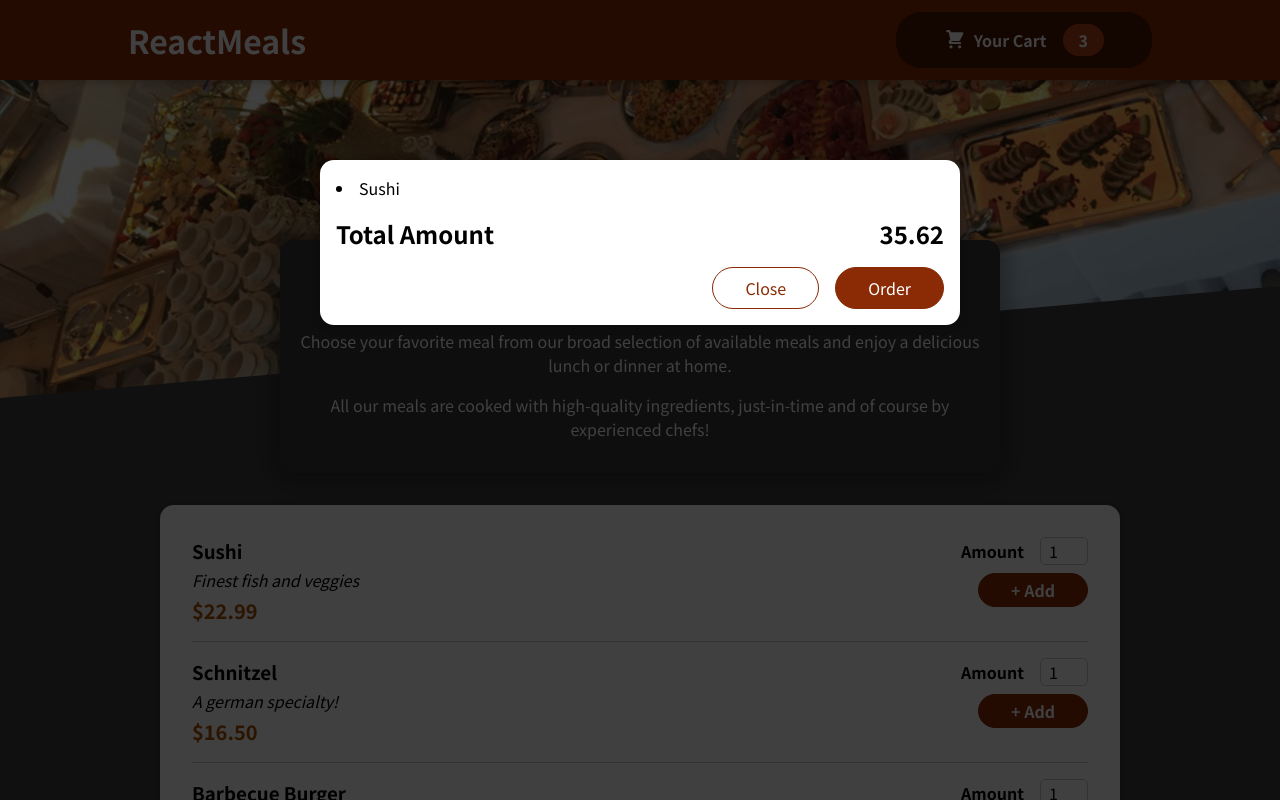
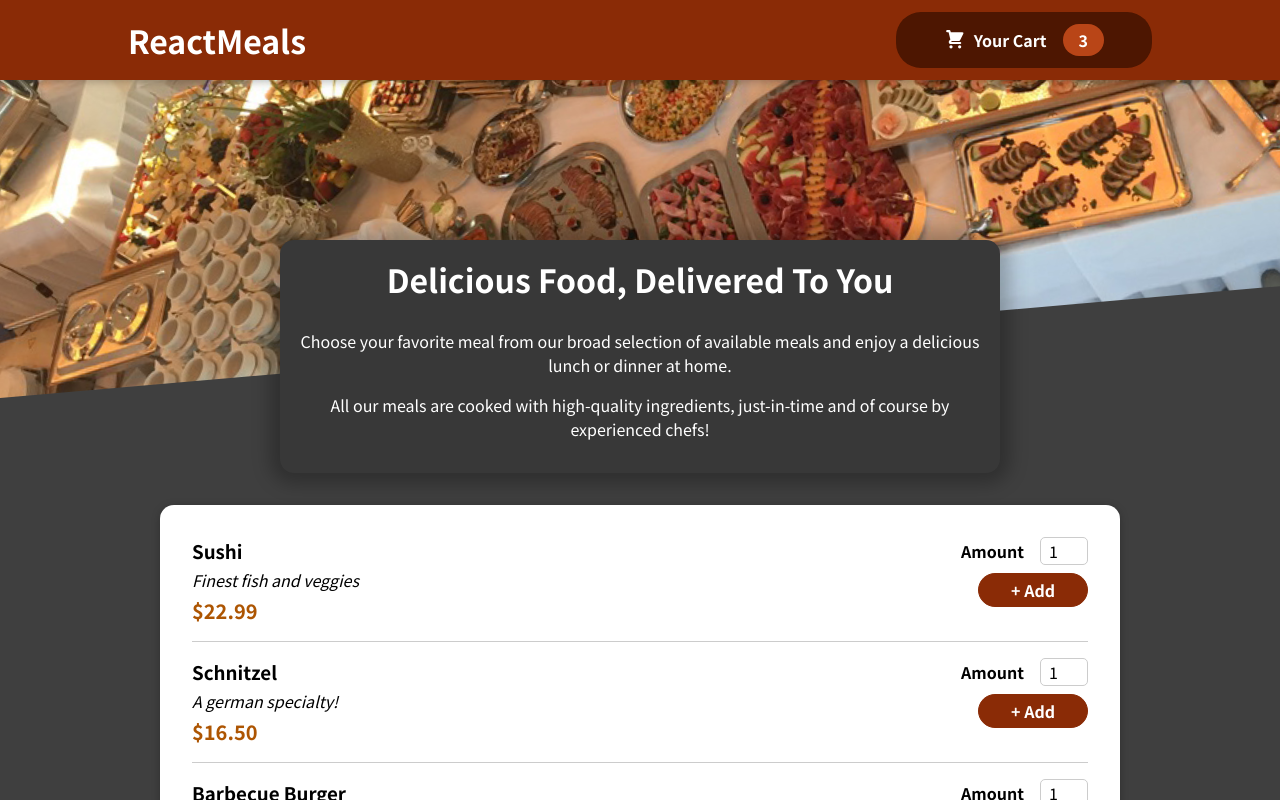
Before and after one commit to BurhanEyuboglu/FoodOrderApp, a React (Create React App) app: page / in a window 1280 px wide. Shown: the top 800 px of the page. Built offline with nearby package versions, Linux system fonts and the light colour scheme.

Commit message:
useEffect

```diff
--- a/src/App.js
+++ b/src/App.js
@@ -1,13 +1,23 @@
-import React, { Fragment } from "react";
+import React, { Fragment, useState } from "react";
 import Header from "./components/Layout/Header";
 import Meals from "./components/Meals/Meals";
 import Cart from "./components/Cart/Cart";
 
 function App() {
+  const [cartIsShown, setCartIsShown] = useState(false);
+
+  const showCartHandler = (props) => {
+    setCartIsShown(true);
+  };
+
+  const hideCartHandler = (props) => {
+    setCartIsShown(false);
+  };
+
   return (
     <Fragment>
-      <Cart />
-      <Header />
+      {cartIsShown && <Cart onClose={hideCartHandler}/>}
+      <Header onShowCart={showCartHandler} />
       <main>
         <Meals />
       </main>
--- a/src/components/Cart/Cart.js
+++ b/src/components/Cart/Cart.js
@@ -8,14 +8,14 @@
   ].map((item) => <li>{item.name}</li>);
 
   return (
-    <Modal>
+    <Modal onClose={props.onClose}>
       {cartItems}
       <div className={classes.total}>
         <span>Total Amount</span>
         <span>35.62</span>
       </div>
       <div className={classes.actions}>
-        <button className={classes["button--alt"]}>Close</button>
+        <button className={classes["button--alt"]} onClick={props.onClose}>Close</button>
         <button className={classes.button}>Order</button>
       </div>
     </Modal>
--- a/src/components/Layout/Header.js
+++ b/src/components/Layout/Header.js
@@ -8,7 +8,7 @@
     return <Fragment>
         <header className={classes.header}>
             <h1>ReactMeals</h1>
-            <HeaderCartButton/>
+            <HeaderCartButton onClick={props.onShowCart}/>
         </header>
         <div className={classes['main-image']}>
             <img src={mealsImage} alt='A table full of delicious food!' />
--- a/src/components/Layout/HeaderCartButton.js
+++ b/src/components/Layout/HeaderCartButton.js
@@ -3,7 +3,7 @@
 
 const HeaderCartButton = props =>{
     return(
-    <button className={classes.button}>
+    <button className={classes.button} onClick={props.onClick}>
         <span className={classes.icon}>
             <CartIcon />
         </span>
--- a/src/components/UI/Modal.js
+++ b/src/components/UI/Modal.js
@@ -3,7 +3,7 @@
 import ReactDOM from "react-dom";
 
 const Backdrop = (props) => {
-  return <div className={classes.backdrop} />;
+  return <div className={classes.backdrop} onClick={props.onClose} />;
 };
 
 const ModalOverlay = (props) => {
@@ -19,7 +19,7 @@
 const Modal = (props) => {
   return (
     <Fragment>
-      {ReactDOM.createPortal(<Backdrop />,portalElement)}
+      {ReactDOM.createPortal(<Backdrop onClose={props.onClose}/>,portalElement)}
       {ReactDOM.createPortal(<ModalOverlay>{props.children}</ModalOverlay>, portalElement)}
     </Fragment>
   );
```
Also changed, not shown: 1 other file (tests, documents, lock files or other folders).
